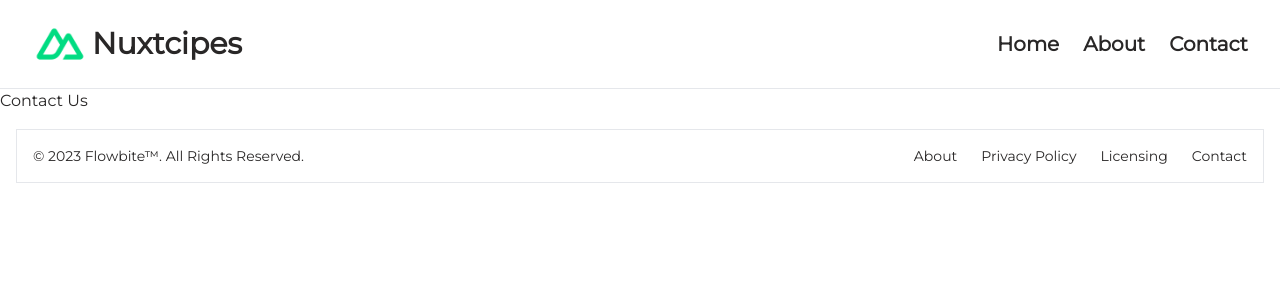
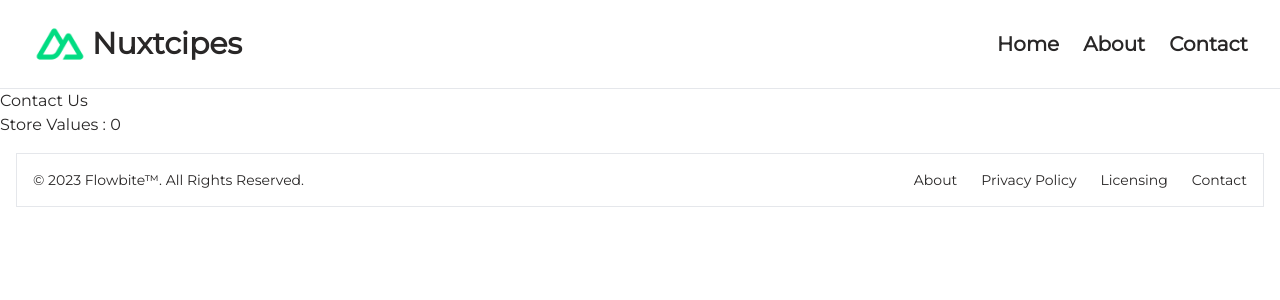
Before and after one commit to uditk123/Recipe-App, a Nuxt app: page /contact in a window 1280 px wide. Shown: the top 300 px of the page. Built offline with nearby package versions, Linux system fonts and the light colour scheme.

Commit message:
Tested stores value in contact page

```diff
--- a/app/pages/contact.vue
+++ b/app/pages/contact.vue
@@ -1,9 +1,13 @@
 
   <script setup lang="ts">
+ import { useLikeStore } from '~/stores/likes';
 
+ const Likes = useLikeStore();
+ console.log(" Checking store data , Likes.Like");
  </script>
  <template>
     <div>
      <h1>Contact Us</h1>
+     <h3> Store Values : {{ Likes.Like }}</h3>
     </div>
  </template>
```
